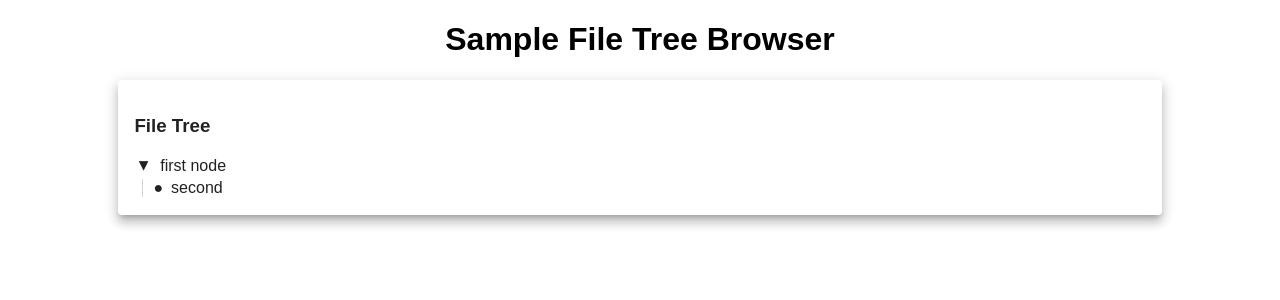
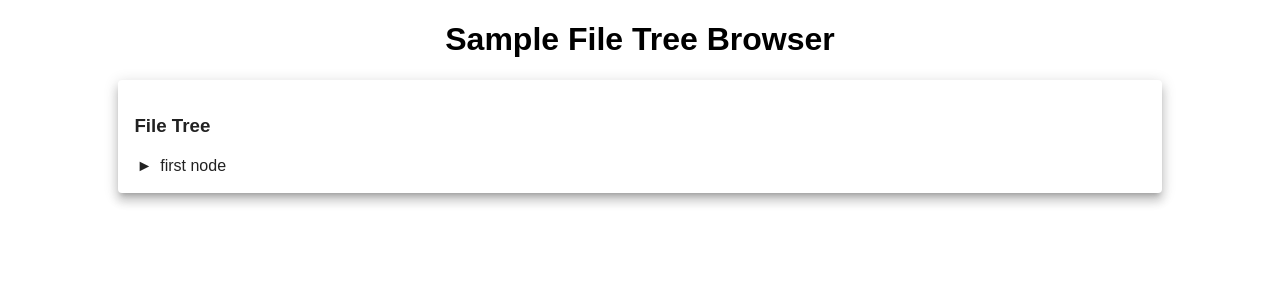
Before and after one commit to ZacButko/FileTreeBrowser, a React (Create React App) app: page / in a window 1280 px wide. Shown: the top 300 px of the page. Built offline with nearby package versions, Linux system fonts and the light colour scheme.

Commit message:
add typescript

```diff
--- a/src/App.js
+++ b/src/App.tsx
@@ -13,8 +13,8 @@ export default function App() {
         <FileTree
           tree={{
             label: "first node",
-            expanded: true,
-            children: [{ label: "second", children: [] }]
+            expanded: false,
+            children: [{ label: "second", children: [] }],
           }}
         />
       </Paper>
--- a/src/FileTree.jsx
+++ b/src/FileTree.tsx
@@ -1,6 +1,7 @@
 import { FileTreeNode } from "./FileTreeNode";
+import { TreeNode } from "./types";
 
-export const FileTree = ({ tree }) => {
+export const FileTree = ({ tree }: { tree: TreeNode }) => {
   return (
     <div className="FileTree">
       <h3>File Tree</h3>
--- a/src/FileTreeNode.jsx
+++ b/src/FileTreeNode.tsx
@@ -1,6 +1,13 @@
 import { Show } from "./Show";
+import type { TreeNode } from "./types";
 
-const FileTreeNodeLabel = ({ directory, expanded }) => {
+const FileTreeNodeLabel = ({
+  directory,
+  expanded,
+}: {
+  directory: boolean;
+  expanded: boolean;
+}) => {
   return (
     <div className={["FTN-Label-Icon", expanded && "expanded"].join(" ")}>
       <Show condition={!directory}>●</Show>
@@ -9,27 +16,27 @@ const FileTreeNodeLabel = ({ directory, expanded }) => {
   );
 };
 
-export const FileTreeNode = ({ node }) => {
+export const FileTreeNode = ({ node }: { node: TreeNode }) => {
   console.log("node?", node);
   if (!node) return null;
   return (
     <div>
       <div className="FTN-Label">
         <FileTreeNodeLabel
-          directory={node.children?.length}
-          expanded={node.expanded}
+          directory={!!node.children?.length}
+          expanded={!!node.expanded}
         />
         <div className="FTN-Label-Text">{node.label}</div>
       </div>
-      <Show condition={node.expanded}>
+      <Show condition={!!node.expanded}>
         <div className="FTN-Children">
           <div className="FTN-Children-Left"></div>
           <div className="FTN-Children-Content">
             <Show condition={!node.children?.length}>
               <FileTreeNode node={{ label: "Directory is empty" }} />
             </Show>
-            <Show condition={node.children?.length}>
-              {node.children.map((child) => (
+            <Show condition={!!node.children?.length}>
+              {node.children?.map((child) => (
                 <FileTreeNode node={child} key={child.label} />
               ))}
             </Show>
--- a/src/Show.jsx
+++ /dev/null
@@ -1,4 +0,0 @@
-export const Show = ({ condition, children }) => {
-  if (!condition) return null;
-  return <>{children}</>;
-};
--- /dev/null
+++ b/src/Show.tsx
@@ -0,0 +1,9 @@
+import { PropsWithChildren } from "react";
+
+export const Show = ({
+  condition,
+  children,
+}: PropsWithChildren<{ condition: boolean }>) => {
+  if (!condition) return null;
+  return <>{children}</>;
+};
--- a/src/index.js
+++ b/src/index.tsx
@@ -3,7 +3,7 @@ import { createRoot } from "react-dom/client";
 
 import App from "./App";
 
-const rootElement = document.getElementById("root");
+const rootElement = document.getElementById("root") as HTMLElement;
 const root = createRoot(rootElement);
 
 root.render(
--- /dev/null
+++ b/src/types.ts
@@ -0,0 +1,5 @@
+export interface TreeNode {
+  label: string;
+  expanded?: boolean;
+  children?: Array<TreeNode>;
+}
```
Also changed, not shown: package.json (+4 -3 lines), tsconfig.json (added, +9 -0 lines), .codesandbox/tasks.json (added), src/Panel.jsx (deleted), 1 other file (tests, documents, lock files or other folders).
